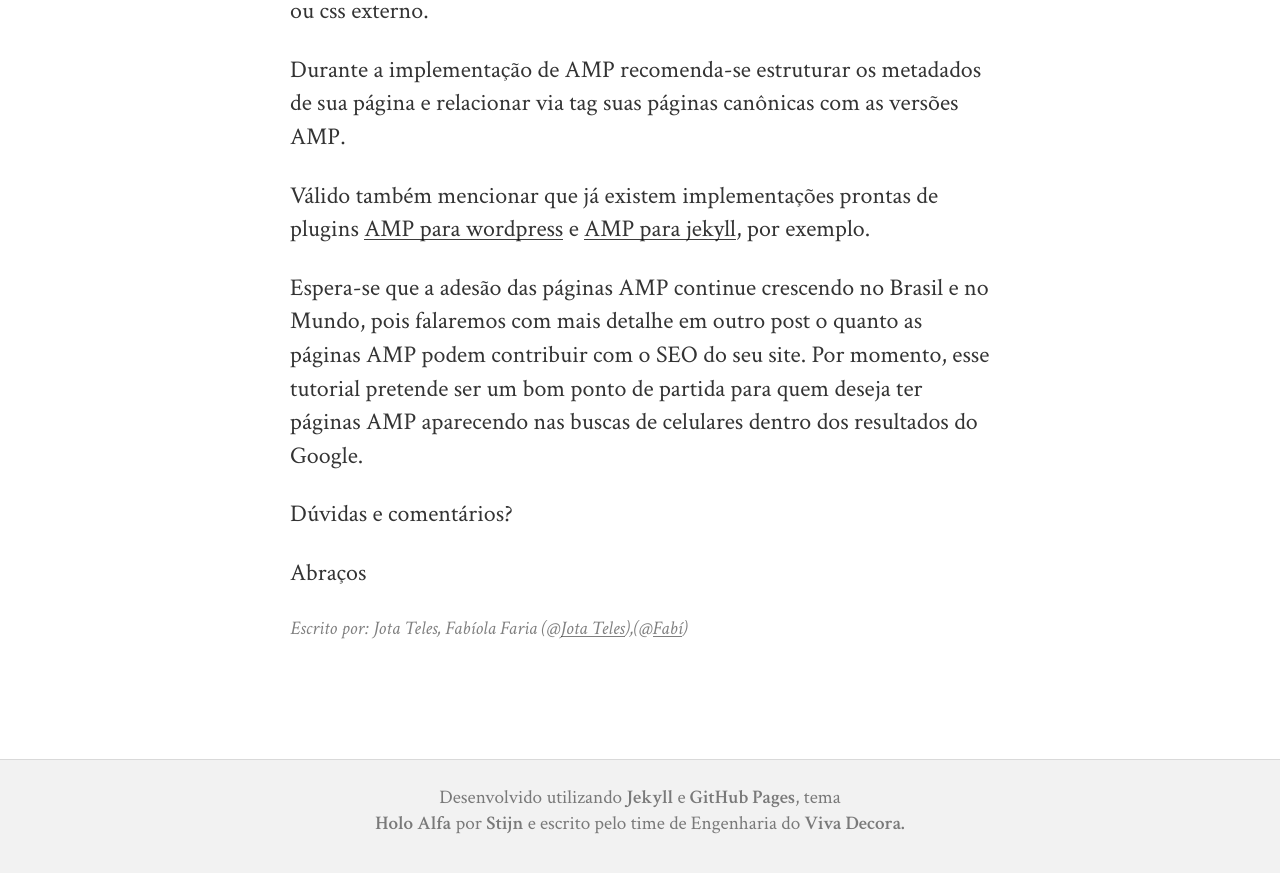
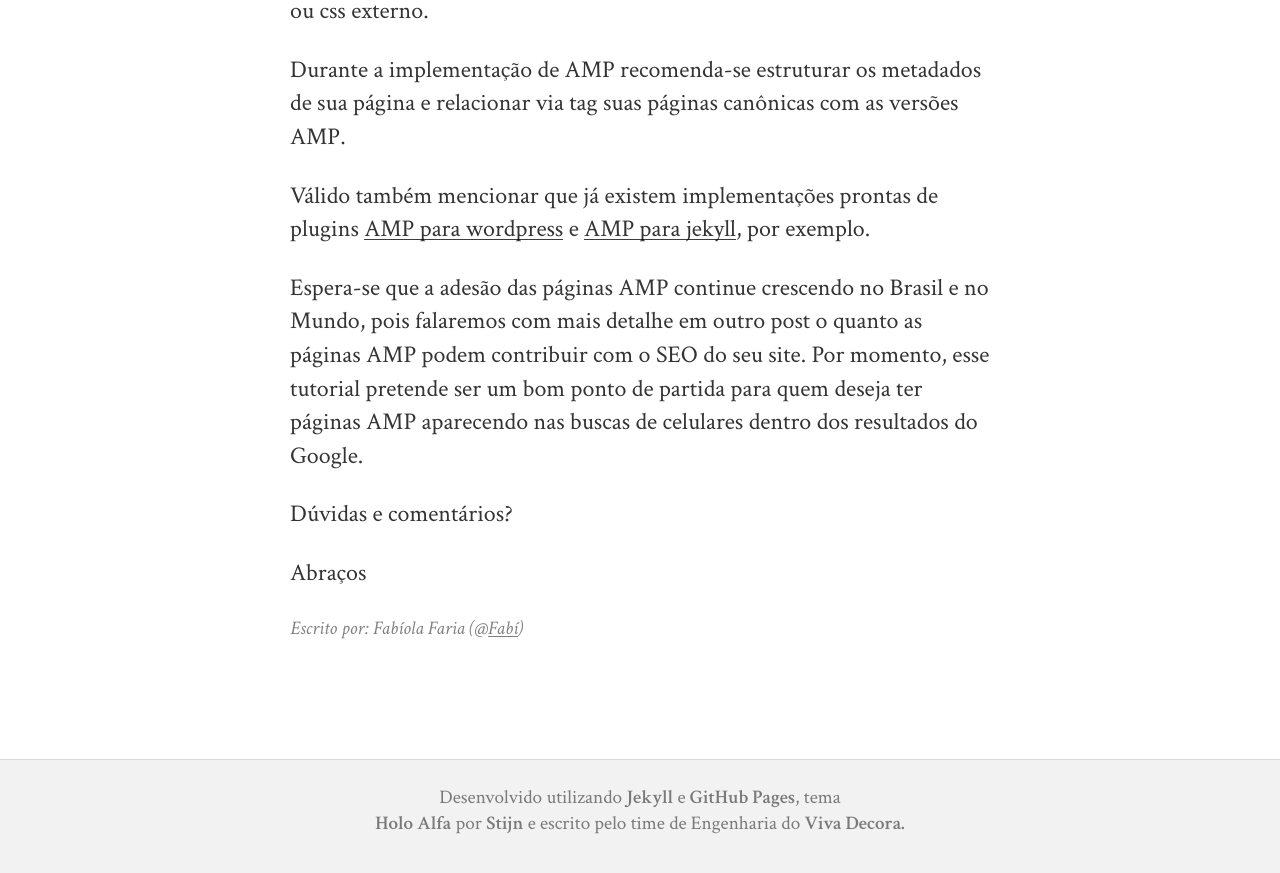
Before and after one commit to vivadecora/vivadecora.github.io, a Jekyll site: the page built from _posts/2016-11-24-google-amp-como-implementar-paginas-amp.md, in a window 1280 px wide and 900 px high, scrolled down 7532 px. Shown: the top 873 px of the window. Built offline with Jekyll 4.4.1, drawn with Linux system fonts in a browser that asks for light colours; nearby versions of some CDN libraries; some of the changed lines change nothing that is shown.

Commit message:
sem-issue - vendo se eh possivel colocar dois autores

```diff
--- a/_posts/2016-11-24-google-amp-como-implementar-paginas-amp.md
+++ b/_posts/2016-11-24-google-amp-como-implementar-paginas-amp.md
@@ -2,8 +2,12 @@
 title: Google AMP - O que é, por que e como implementar no seu site?
 
 author:
-  name: Jota Teles, Fabíola Faria
-  info: (@<a href="http://www.jotateles.com.br">Jota Teles</a>),(@<a href="https://www.linkedin.com/in/fabiolafaria">Fabí</a>)
+  name: Jota Teles
+  info: (@<a href="http://www.jotateles.com.br">Jota Teles</a>)
+
+author:
+  name: Fabíola Faria
+  info: (@<a href="https://www.linkedin.com/in/fabiolafaria">Fabí</a>)
 
 summary: O que é Accelerated Mobile Pages, porquê e como você pode implementá-lo no seu site ou portal.
 
```
